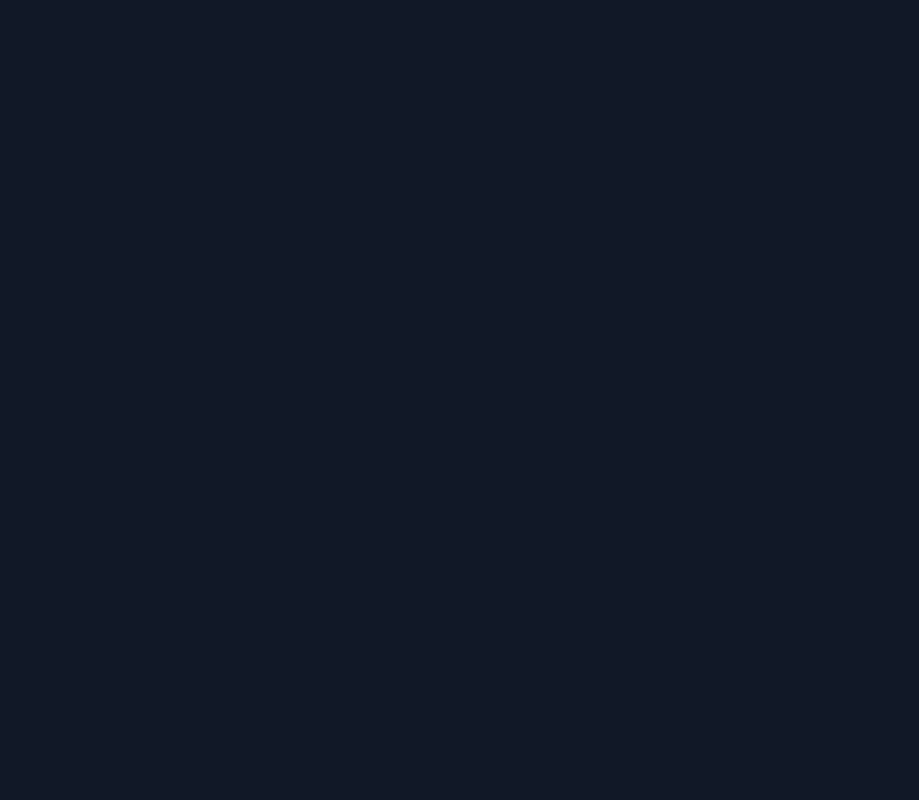
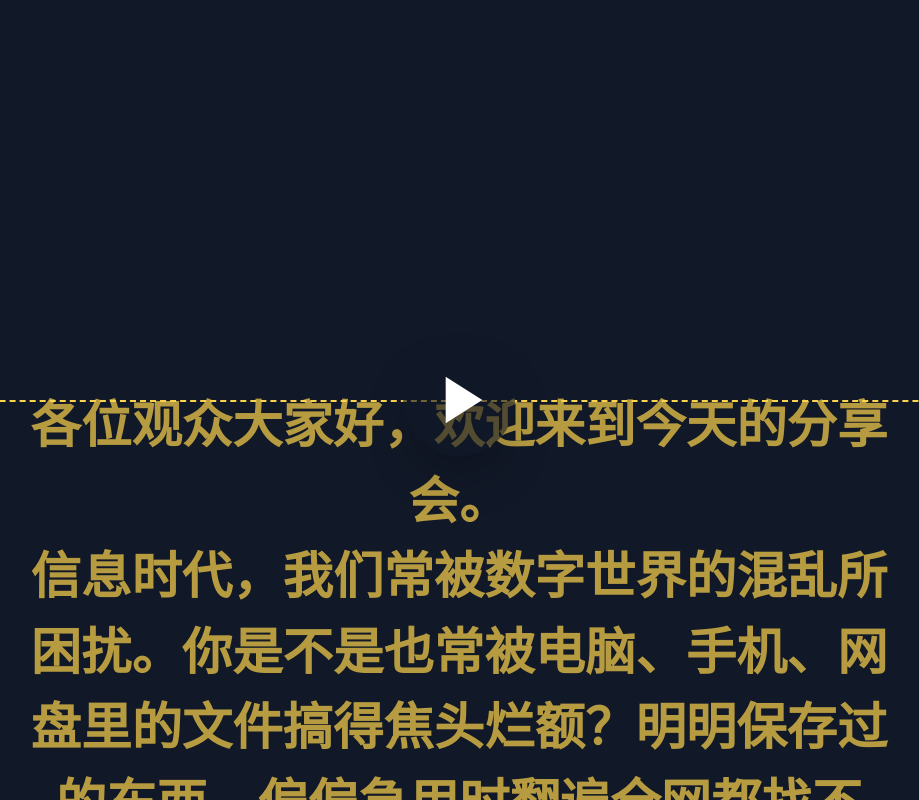
Before and after one commit to yangkaifengsunlight/telepoatr, a plain HTML site: page index.html in a window 1280 px wide. Both pictures are taken after a click on the button "全屏显示". Shown: the whole page, without its empty margins (181-1100 px from the left). Drawn offline with nearby package versions, Linux system fonts and the light colour scheme.

Commit message:
fix: 123

```diff
--- a/index.html
+++ b/index.html
@@ -139,9 +139,12 @@
   </head>
   <body class="bg-gray-900 text-gray-100 min-h-screen">
     <div class="container mx-auto p-4 max-w-7xl">
+      <!-- NEW: 标题包裹层，用于全屏时隐藏 -->
+      <div id="header-wrapper">
         <h1 class="text-3xl font-bold text-center mb-6 text-primary">
           AI智能提词器 🎙️
         </h1>
+      </div>
 
       <!-- 提词器显示区 -->
       <div
@@ -186,6 +189,8 @@
         </div>
       </div>
 
+      <!-- NEW: 底部控制和状态信息包裹层，用于全屏时隐藏 -->
+      <div id="bottom-controls-wrapper">
         <!-- 状态和提示信息 -->
         <div
           id="status-message"
@@ -195,7 +200,10 @@
         </div>
 
         <!-- 控制面板 -->
-      <div id="control-panel" class="bg-gray-800 p-4 rounded-xl mt-6 shadow-lg">
+        <div
+          id="control-panel"
+          class="bg-gray-800 p-4 rounded-xl mt-6 shadow-lg"
+        >
           <div class="flex flex-wrap justify-between items-center gap-4 mb-4">
             <!-- 模式切换按钮 -->
             <button
@@ -323,7 +331,8 @@
               <label
                 for="line-height-control"
                 class="block text-sm font-medium text-gray-300"
-              >行高 (行内间距) (<span id="line-height-value">1.5</span>)</label
+                >行高 (行内间距) (<span id="line-height-value">1.5</span
+                >)</label
               >
               <input
                 type="range"
@@ -367,6 +376,8 @@
           </div>
         </div>
       </div>
+      <!-- END OF BOTTOM WRAPPER -->
+    </div>
 
     <script>
       // 全局变量
@@ -380,7 +391,11 @@
       let currentSegmentIndex = 0;
 
       // DOM 元素
-      const mainContainer = document.querySelector(".container");
+      // const mainContainer = document.querySelector('.container'); // REMOVED: No longer needed to hide the main container
+      const headerWrapper = document.getElementById("header-wrapper"); // NEW: 标题和控制按钮上部
+      const bottomControlsWrapper = document.getElementById(
+        "bottom-controls-wrapper"
+      ); // NEW: 状态和控制按钮下部
       const display = document.getElementById("script-content-wrapper");
       const input = document.getElementById("script-input");
       const startStopBtn = document.getElementById("start-stop-btn");
@@ -730,9 +745,10 @@
           // 禁用语音模式，防止冲突
           if (isVoiceMode) stopVoiceControl();
 
-          // 隐藏所有非显示区元素
+          // 隐藏所有非显示区元素 (UPDATED)
           document.body.classList.add("overflow-hidden");
-          mainContainer.classList.add("hidden");
+          headerWrapper.classList.add("hidden");
+          bottomControlsWrapper.classList.add("hidden");
 
           // 提词器显示区进入全屏
           document
@@ -749,9 +765,10 @@
           // 更新全屏图标状态
           updateFullscreenIcons();
         } else {
-          // 退出全屏
+          // 退出全屏 (UPDATED)
           document.body.classList.remove("overflow-hidden");
-          mainContainer.classList.remove("hidden");
+          headerWrapper.classList.remove("hidden");
+          bottomControlsWrapper.classList.remove("hidden");
 
           document
             .getElementById("teleprompter-display")
```
Lines whose indentation alone changed are shown as unchanged.
